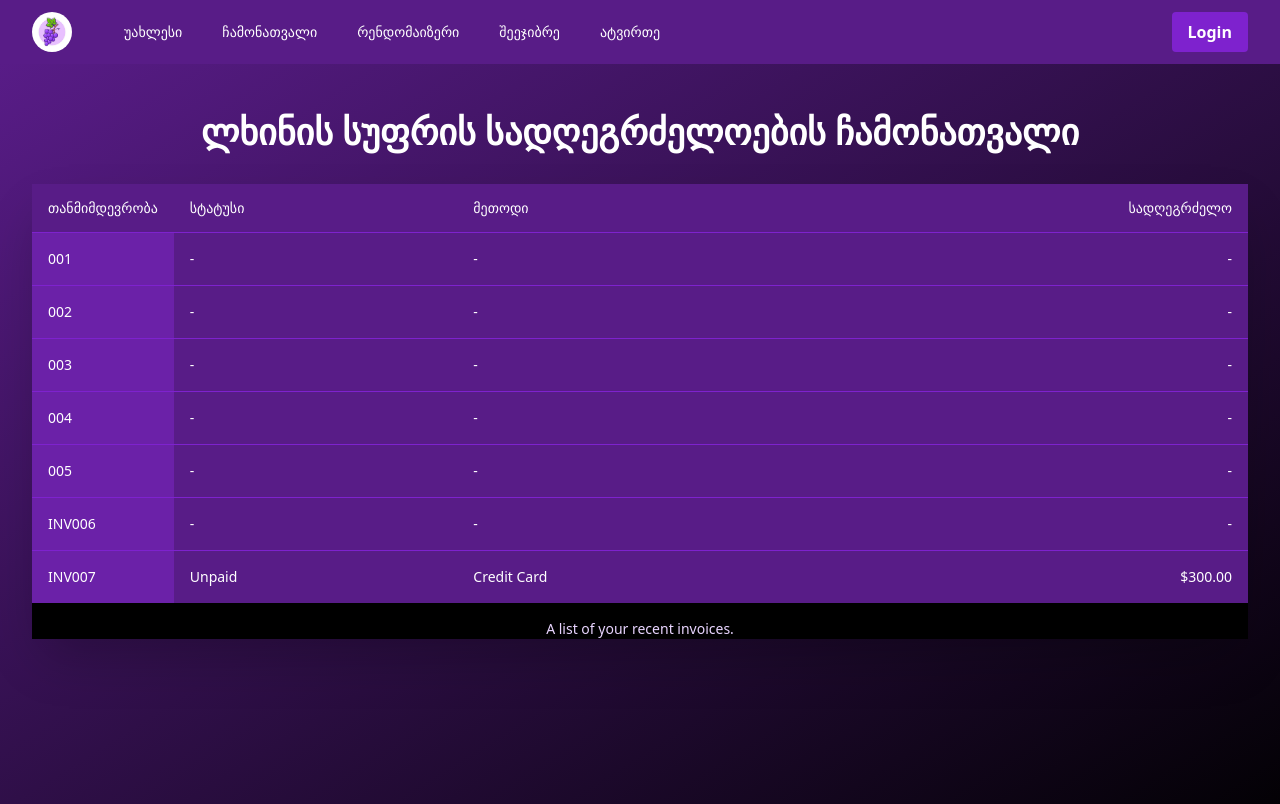
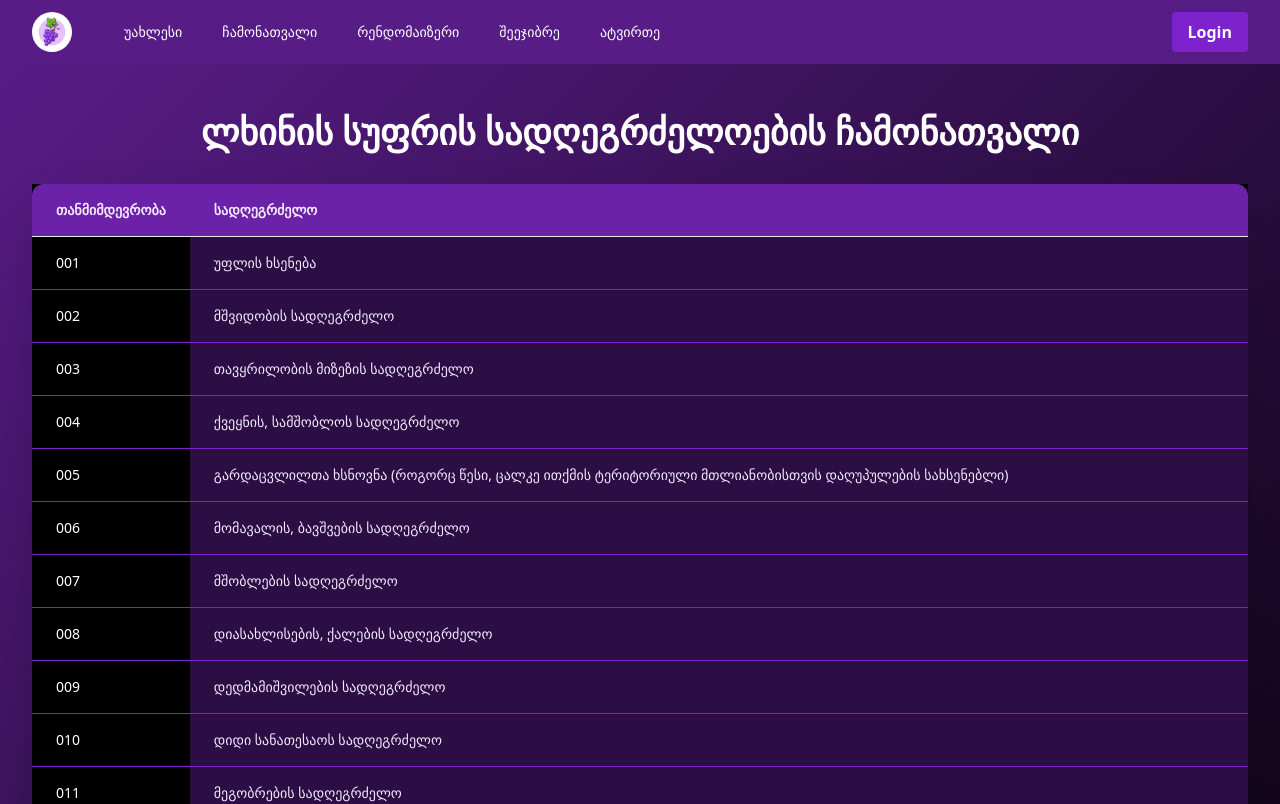
Before and after one commit to Matheus-The-one/ToastGen, a Next.js app in the folder toastgen/: page /toastorder in a window 1280 px wide. Shown: the top 804 px of the page. Built offline with nearby package versions, Linux system fonts and the light colour scheme.

Commit message:
adding toastes

```diff
--- a/toastgen/app/components/Table.tsx
+++ b/toastgen/app/components/Table.tsx
@@ -9,42 +9,50 @@ import {
 } from "@/components/ui/table"
 
 const invoices = [
-  { invoice: "001" },
-  { invoice: "002" },
-  { invoice: "003" },
-  { invoice: "004" },
-  { invoice: "005" },
-  { invoice: "INV006" },
+  { invoice: "001",paymentMethod: "უფლის ხსენება", },
+  { invoice: "002",paymentMethod: "მშვიდობის სადღეგრძელო", },
+  { invoice: "003",paymentMethod: "თავყრილობის მიზეზის სადღეგრძელო", },
+  { invoice: "004",paymentMethod: "ქვეყნის, სამშობლოს სადღეგრძელო", },
+  { invoice: "005",paymentMethod: " გარდაცვლილთა ხსნოვნა (როგორც წესი, ცალკე ითქმის ტერიტორიული მთლიანობისთვის დაღუპულების სახსენებლი)", },
+  { invoice: "006",paymentMethod: "მომავალის,  ბავშვების სადღეგრძელო", },
   {
-    invoice: "INV007",
-    paymentStatus: "Unpaid",
-    totalAmount: "$300.00",
-    paymentMethod: "Credit Card",
+    invoice: "007",paymentMethod: "მშობლების სადღეგრძელო",
   },
+  { invoice: "008",paymentMethod: "დიასახლისების, ქალების სადღეგრძელო", },
+  { invoice: "009",paymentMethod: "დედმამიშვილების სადღეგრძელო", },
+  { invoice: "010",paymentMethod: "დიდი სანათესაოს სადღეგრძელო", },
+  { invoice: "011",paymentMethod: "მეგობრების სადღეგრძელო", },
+  { invoice: "012",paymentMethod: "სიყვარულის სადღეგრძელო", },
+  { invoice: "013",paymentMethod: "წინაპრების სადღეგრძელო", },
+  { invoice: "014",paymentMethod: "ეკლესიის, ქრისტიანობის, რწმენის, რჯულის სადღეგრძელო", },
+  { invoice: "015",paymentMethod: "ქართული ტრადიციების, ადათების სადღეგრძელო", },
+  { invoice: "016",paymentMethod: "ლამაზი მოგონებების სადღეგრძელო", },
+  { invoice: "017",paymentMethod: "დაშლა-არმოშლის, საკართანო სადღეგრძელო", },
+  { invoice: "018",paymentMethod: "ყოვლად წმინდის სადღეგრძელო", },
 ]
 
 export function TableDemo() {
   return (
-    <Table className="bg-purple-900 text-white">
-      <TableCaption className="text-purple-200">A list of your recent invoices.</TableCaption>
+    <div className="bg-purple-900 bg-opacity-50 backdrop-blur-lg rounded-xl shadow-2xl overflow-hidden">
+      <Table className="w-full">
+        <TableCaption className="text-purple-200 font-semibold text-lg mb-4">
+          სადღეგრძელოების ჩამონათვალი რომელიც შეიძელბა გამოგადგეთ
+        </TableCaption>
         <TableHeader>
-        <TableRow className="border-b border-purple-700">
-          <TableHead className="w-[100px] text-white">თანმიმდევრობა</TableHead>
-          <TableHead className="text-white">სტატუსი</TableHead>
-          <TableHead className="text-white">მეთოდი</TableHead>
-          <TableHead className="text-right text-white">სადღეგრძელო</TableHead>
+          <TableRow className="bg-purple-800 text-purple-100">
+            <TableHead className="w-[100px] py-4 px-6 text-left font-bold">თანმიმდევრობა</TableHead>
+            <TableHead className="py-4 px-6 text-left font-bold">სადღეგრძელო</TableHead>
           </TableRow>
         </TableHeader>
         <TableBody>
           {invoices.map((invoice) => (
-          <TableRow key={invoice.invoice} className="border-b border-purple-700">
-            <TableCell className="font-medium bg-purple-800">{invoice.invoice}</TableCell>
-            <TableCell>{invoice.paymentStatus || "-"}</TableCell>
-            <TableCell>{invoice.paymentMethod || "-"}</TableCell>
-            <TableCell className="text-right">{invoice.totalAmount || "-"}</TableCell>
+            <TableRow key={invoice.invoice} className="border-b border-purple-700 hover:bg-purple-800 transition-colors">
+              <TableCell className="font-medium bg-black text-white py-4 px-6">{invoice.invoice}</TableCell>
+              <TableCell className="py-4 px-6 text-purple-100">{invoice.paymentMethod || "-"}</TableCell>
             </TableRow>
           ))}
         </TableBody>
       </Table>
+    </div>
   )
 }
```
Lines whose indentation alone changed are shown as unchanged.
